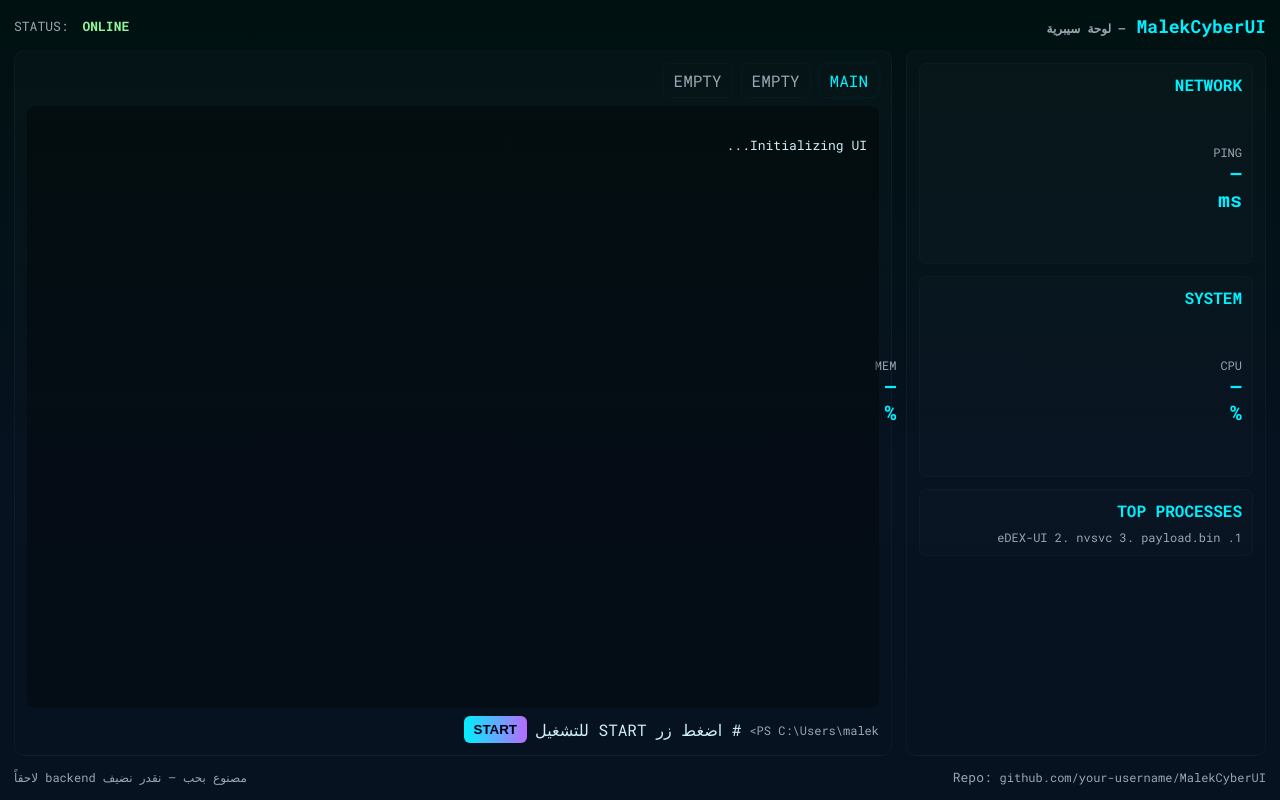
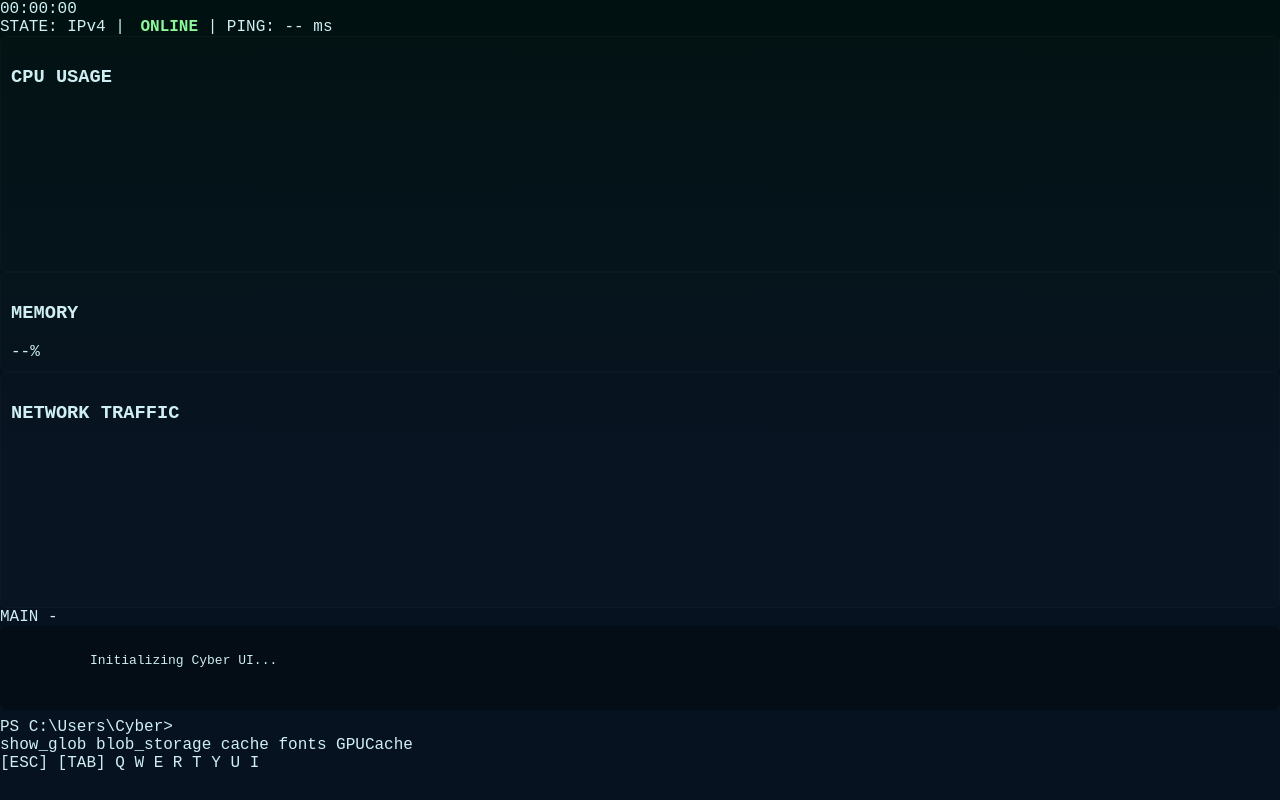
Before and after one commit to malekk2006/MalekCyberUI, a plain HTML site: page index.html in a window 1280 px wide. Drawn offline with nearby package versions, Linux system fonts and the light colour scheme.

Commit message:
Update index.html

```diff
--- a/index.html
+++ b/index.html
@@ -1,84 +1,63 @@
-<!doctype html>
-<html lang="ar" dir="rtl">
+<!DOCTYPE html>
+<html lang="en">
 <head>
-  <meta charset="utf-8">
-  <meta name="viewport" content="width=device-width,initial-scale=1">
-  <title>Malek Cyber UI — Demo</title>
-
-  <link href="https://fonts.googleapis.com/css2?family=Roboto+Mono:wght@300;400;700&display=swap" rel="stylesheet">
-  <script src="https://cdn.jsdelivr.net/npm/chart.js@4.4.0/dist/chart.umd.min.js"></script>
-
+  <meta charset="UTF-8">
+  <title>Cyber UI</title>
   <link rel="stylesheet" href="style.css">
   <script defer src="main.js"></script>
 </head>
 <body>
-  <div class="app">
-    <header class="top">
-      <div class="title">MalekCyberUI <span class="small">— لوحة سيبرية</span></div>
-      <div class="status">STATUS: <span class="online">ONLINE</span></div>
-    </header>
+  <div class="screen">
+    <!-- أعلى -->
+    <div class="top-bar">
+      <div class="clock" id="clock">00:00:00</div>
+      <div class="net-status">
+        <span>STATE: IPv4</span> |
+        <span class="online">ONLINE</span> |
+        <span id="ping">PING: -- ms</span>
+      </div>
+    </div>
 
-    <main class="grid">
-      <section class="panel left">
+    <!-- شبكة + رسوم -->
+    <div class="main-grid">
+      <div class="left-panel">
         <div class="card">
-          <div class="card-head">NETWORK</div>
-          <div class="stat-row">
-            <div>
-              <div class="muted">PING</div>
-              <div id="ping" class="big">— ms</div>
-            </div>
-            <div style="flex:1">
-              <canvas id="netChart"></canvas>
-            </div>
-          </div>
+          <h3>CPU USAGE</h3>
+          <canvas id="cpuChart"></canvas>
         </div>
+        <div class="card">
+          <h3>MEMORY</h3>
+          <div id="memory">--%</div>
+        </div>
+        <div class="card">
+          <h3>NETWORK TRAFFIC</h3>
+          <canvas id="netChart"></canvas>
+        </div>
+      </div>
 
-        <div class="card">
-          <div class="card-head">SYSTEM</div>
-          <div class="stat-row">
-            <div style="width:120px">
-              <div class="muted">CPU</div>
-              <div id="cpu" class="big">—%</div>
-            </div>
-            <div style="flex:1">
-              <canvas id="cpuChart"></canvas>
-            </div>
-            <div style="width:120px">
-              <div class="muted">MEM</div>
-              <div id="mem" class="big">—%</div>
-            </div>
-          </div>
+      <!-- التيرمنال -->
+      <div class="terminal">
+        <div class="term-header">MAIN -</div>
+        <div id="terminal-log" class="log">
+          Initializing Cyber UI...<br>
         </div>
+        <div class="prompt">
+          PS C:\Users\Cyber&gt; <span id="typing"></span>
+        </div>
+      </div>
+    </div>
 
-        <div class="card">
-          <div class="card-head">TOP PROCESSES</div>
-          <div id="procs" class="muted">1. eDEX-UI  2. nvsvc  3. payload.bin</div>
-        </div>
-      </section>
-
-      <section class="panel right">
-        <div class="term">
-          <div class="tabbar">
-            <div class="tab active">MAIN</div>
-            <div class="tab">EMPTY</div>
-            <div class="tab">EMPTY</div>
-          </div>
-          <div id="log" class="log">
-Initializing UI...
-          </div>
-          <div class="prompt">
-            <span class="muted">PS C:\Users\malek&gt;</span>
-            <span id="typing"># اضغط زر START للتشغيل</span>
-            <button id="btnStart" class="btn">START</button>
-          </div>
-        </div>
-      </section>
-    </main>
-
-    <footer class="footer">
-      <div>Repo: <span class="muted">github.com/your-username/MalekCyberUI</span></div>
-      <div class="muted">مصنوع بحب — نقدر نضيف backend لاحقاً</div>
-    </footer>
+    <!-- أسفل -->
+    <div class="bottom-bar">
+      <div class="folders">
+        <span>show_glob</span>
+        <span>blob_storage</span>
+        <span>cache</span>
+        <span>fonts</span>
+        <span>GPUCache</span>
+      </div>
+      <div class="keys">[ESC] [TAB] Q W E R T Y U I</div>
+    </div>
   </div>
 </body>
 </html>
```
